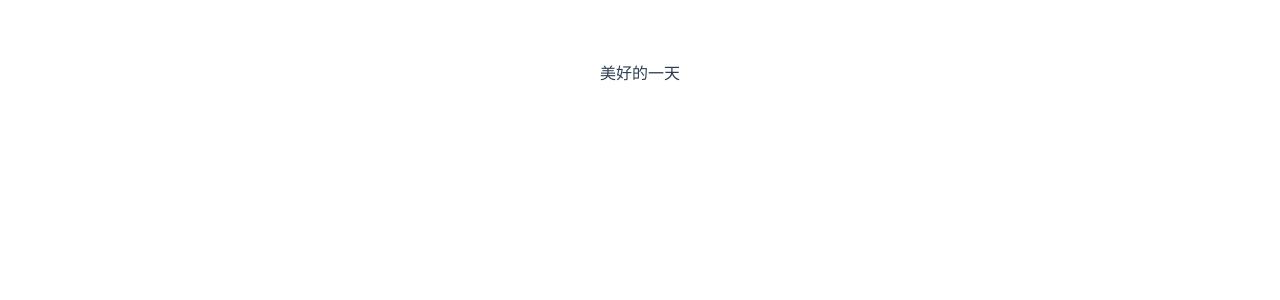
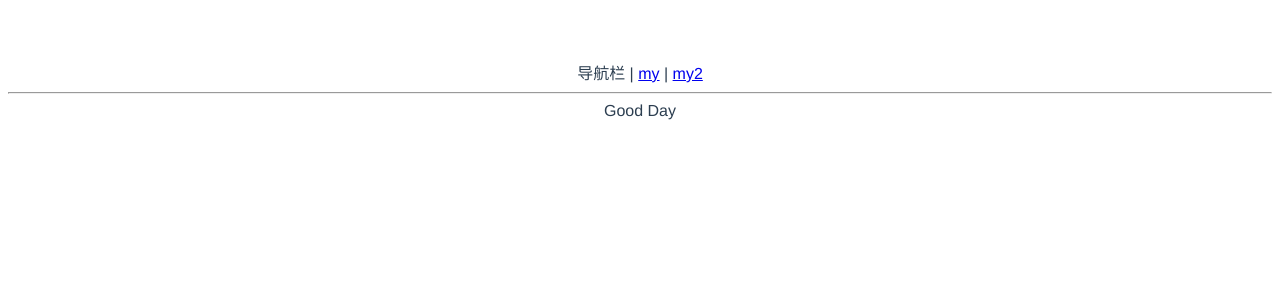
Before and after one commit to lxiaox/yu-ui, a Vue app: page /#/my2 in a window 1280 px wide. Shown: the top 300 px of the page. Built offline with nearby package versions, Linux system fonts and the light colour scheme.

Commit message:
初始化vue-router

```diff
--- a/index.html
+++ b/index.html
@@ -8,6 +8,6 @@
 </head>
 <body>
   <div id="app"></div>
-  <script type="module" src="/src/main.js"></script>
+  <script type="module" src="/src/main.ts"></script>
 </body>
 </html>
--- a/src/App.vue
+++ b/src/App.vue
@@ -1,15 +1,15 @@
 <template>
-<!--<img alt="Vue logo" src="./assets/logo.png" />-->
-<My />
+<div>
+  导航栏 |
+  <router-link to="/my">my</router-link> |
+  <router-link to="/my2">my2</router-link>
+</div>
+<hr>
+<router-view />
 </template>
 
 <script>
-import My from './components/My.vue'
-
 export default {
-  name: 'App',
-  components: {
-    My
-  }
-}
+  name: "App",
+};
 </script>
--- a/src/components/My.vue
+++ b/src/components/My.vue
@@ -3,3 +3,9 @@
   美好的一天
 </div>
 </template>
+
+<script>
+export default {
+  name: 'My',
+}
+</script>
--- /dev/null
+++ b/src/components/My2.vue
@@ -0,0 +1,5 @@
+<template>
+<div>
+  Good Day
+</div>
+</template>
--- a/src/main.js
+++ /dev/null
@@ -1,5 +0,0 @@
-import { createApp } from 'vue'
-import App from './App.vue'
-import './index.css'
-
-createApp(App).mount('#app')
--- /dev/null
+++ b/src/main.ts
@@ -0,0 +1,18 @@
+import { createApp } from "vue";
+import App from "./App.vue";
+import "./index.css";
+import { createWebHashHistory, createRouter } from "vue-router";
+import My from './components/My.vue'
+import My2 from './components/My2.vue'
+const history = createWebHashHistory();
+const router = createRouter({
+  history: createWebHashHistory(),
+  routes:[
+    {    path:'/my',component:My  },
+    {    path:'/my2',component:My2  },
+  ],
+});
+
+const app = createApp(App)
+app.use(router)
+app.mount("#app")
--- /dev/null
+++ b/src/shims-vue.d.ts
@@ -0,0 +1,5 @@
+declare module '*.vue' {
+  import { ComponentOptions } from 'vue'
+  const ComponentOptions: ComponentOptions
+  export default ComponentOptions
+}
```
Also changed, not shown: package.json (+4 -3 lines), 1 other file (tests, documents, lock files or other folders).
